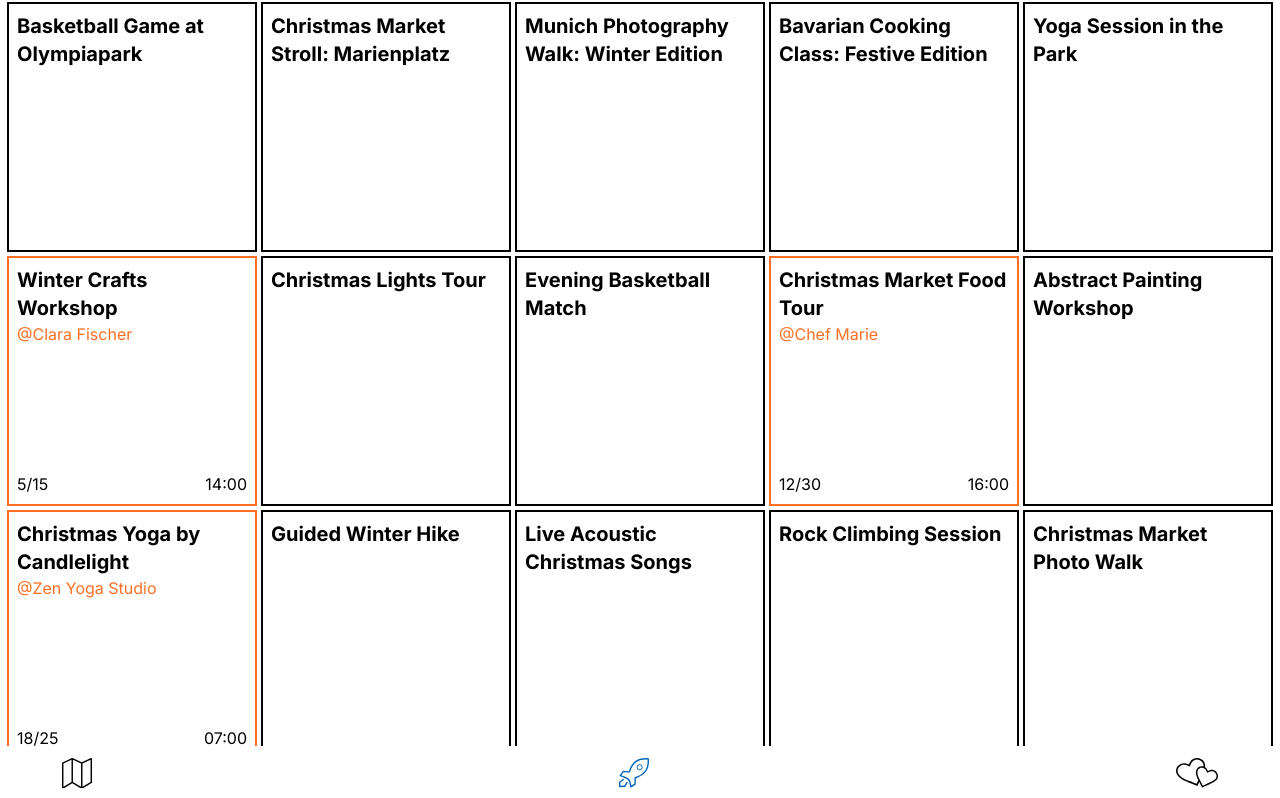
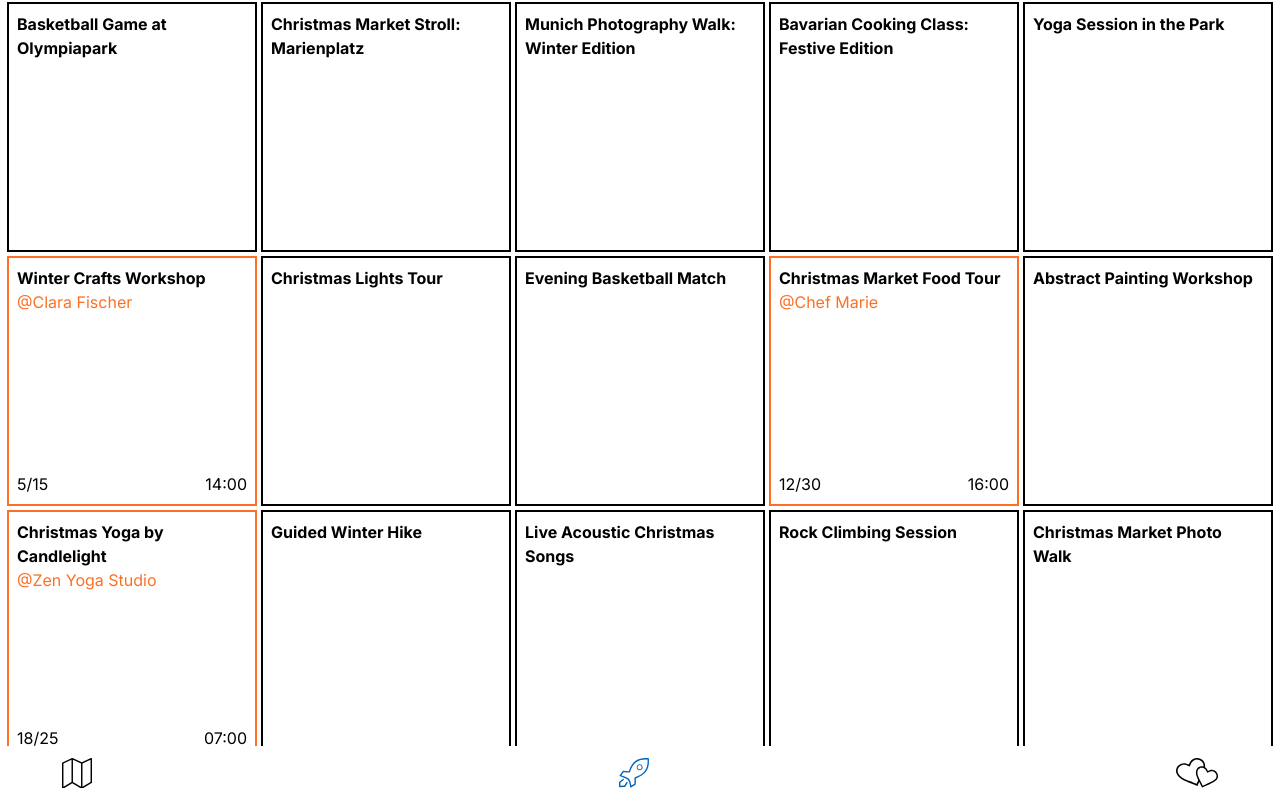
Before and after one commit to JI20/loop, a React (Vite) app: page /explore in a window 1280 px wide. Shown: the top 798 px of the page. Built offline with nearby package versions, Linux system fonts and the light colour scheme.

Commit message:
change card dimensions

```diff
--- a/src/components/exploreCards/exploreCard.tsx
+++ b/src/components/exploreCards/exploreCard.tsx
@@ -9,10 +9,10 @@ export const ExploreCard = (props: any) => {
     <div
       className={`bg-white ${
         !(event.participants === 0) ? "border-orange" : "border-black"
-      } border-[2px] w-[250px] h-[250px] p-2 flex flex-col justify-between`}
+      } border-[2px] w-[150px] h-[190px] sm:w-[160px] sm:h-[200px] md:w-[200px] md:h-[200px] lg:w-[250px] lg:h-[250px] p-2 flex flex-col justify-between`}
     >
       <div>
-        <h1 className="text-xl font-bold">{event.name}</h1>
+        <h1 className="text-l font-bold">{event.name}</h1>
         {!(event.participants === 0) && (
           <p className="text-orange">@{event.host}</p>
         )}
```
